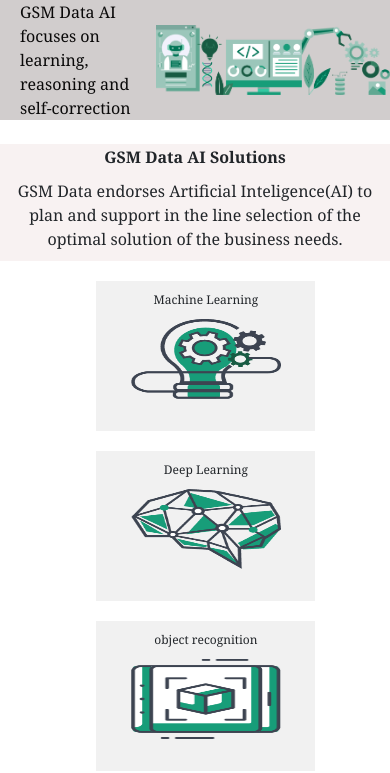
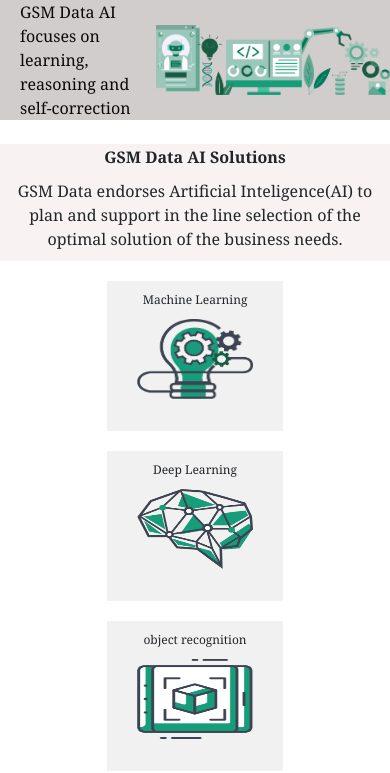
Before and after one commit to CodingSteps/Maharaj, a plain HTML site: page AI/index.html in a window 390 px wide. Shown: the part 100-873 px from the top of the page. Drawn offline with nearby package versions, Linux system fonts and the light colour scheme.

Commit message:
Update style.css

```diff
--- a/AI/style.css
+++ b/AI/style.css
@@ -177,8 +177,10 @@ header {
 	}
 
 	.sector,.col{
-	  width:100%;
+	  width:80%;
           display:block;
+	  margin:auto;
+	  margin-top:20px;
 	}
 
 }
```
